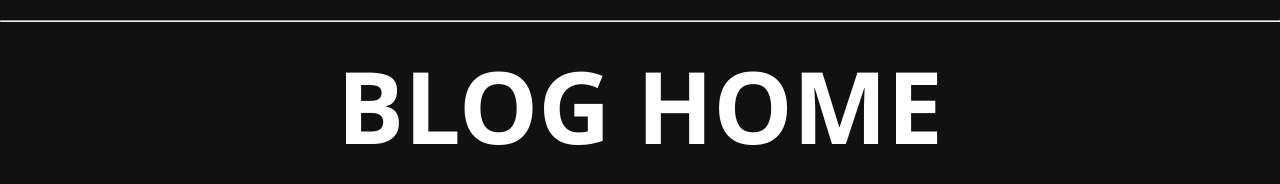
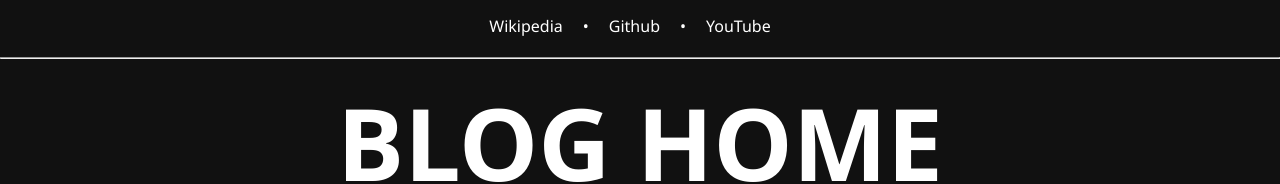
Before and after one commit to juliao-sandbox/dio-projeto-angular-blog, an Angular app in the folder blog/: page / in a window 1280 px wide. Shown: the top 184 px of the page. Built offline with nearby package versions, Linux system fonts and the light colour scheme.

Commit message:
feat: HTML e CSS do app-menu-bar

```diff
--- a/blog/src/app/components/menu-bar/menu-bar.component.css
+++ b/blog/src/app/components/menu-bar/menu-bar.component.css
@@ -0,0 +1,9 @@
+.container-menu-bar > ul {
+  display: flex;
+  flex-direction: row;
+}
+
+.container-menu-bar > ul > li {
+  list-style: none;
+  margin-right: 20px;
+}
--- a/blog/src/app/components/menu-bar/menu-bar.component.html
+++ b/blog/src/app/components/menu-bar/menu-bar.component.html
@@ -1 +1,9 @@
-<p>menu-bar works!</p>
+<div class="container-menu-bar">
+  <ul>
+    <li><a href="https://wikipedia.org">Wikipedia</a></li>
+    <li><span>•</span></li>
+    <li><a href="https://github.com">Github</a></li>
+    <li><span>•</span></li>
+    <li><a href="https://youtu.be">YouTube</a></li>
+  </ul>
+</div>
--- a/blog/src/app/pages/home/home.component.css
+++ b/blog/src/app/pages/home/home.component.css
@@ -4,3 +4,9 @@
   justify-content: center;
   margin-top: 30px;
 }
+
+header {
+  display: flex;
+  justify-content: center;
+  margin-top: 15px;
+}
--- a/blog/src/app/pages/home/home.component.html
+++ b/blog/src/app/pages/home/home.component.html
@@ -1,3 +1,7 @@
+<header>
+  <app-menu-bar></app-menu-bar>
+</header>
+
 <app-menu-title></app-menu-title>
 
 <div class="container-articles">
```
